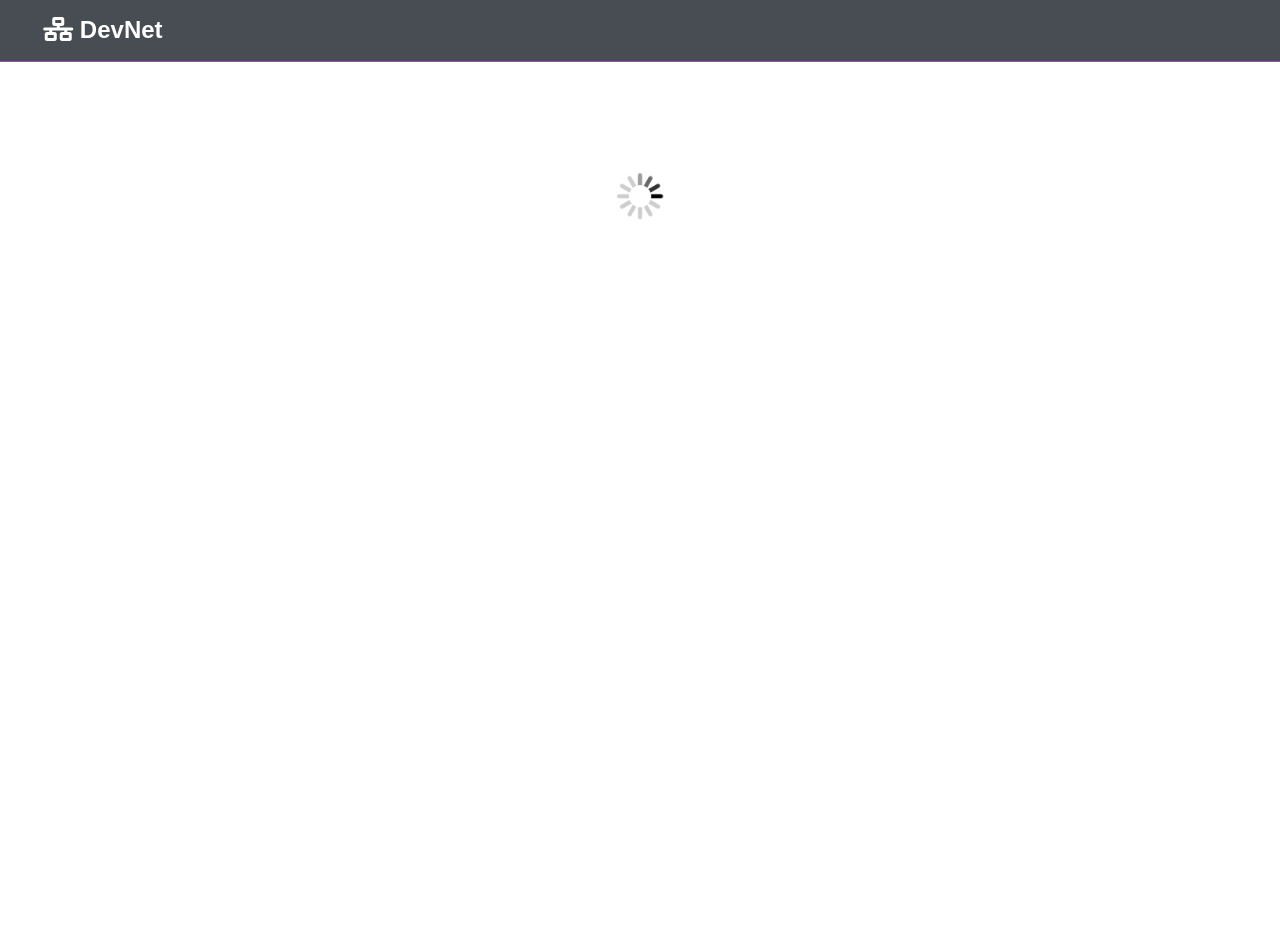
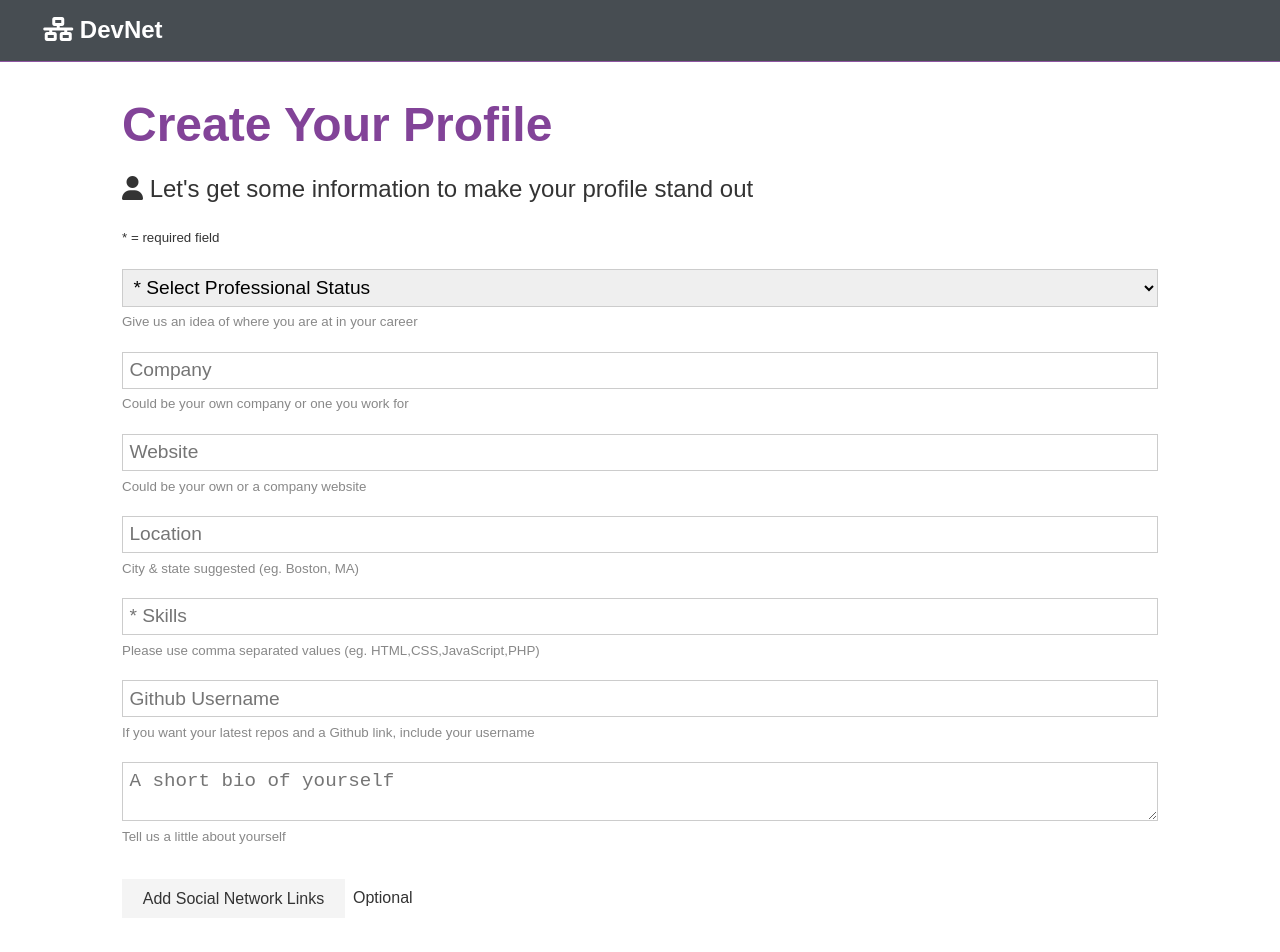
Before and after one commit to haseebk/dev-net, a React (Create React App) app in the folder client/: page /create-profile in a window 1280 px wide. Shown: the top 952 px of the page. Before the commit the page ends 800 px from the top, so only its background shows below. Built offline with nearby package versions, Linux system fonts and the light colour scheme.

Commit message:
implementing create-profile form

```diff
--- a/client/src/components/profile-forms/CreateProfile.js
+++ b/client/src/components/profile-forms/CreateProfile.js
@@ -18,6 +18,8 @@ const CreateProfile = (props) => {
     instagram: "",
   });
 
+  const [displaySocialInputs, toggleSocialInputs] = useState(false);
+
   const {
     company,
     website,
@@ -33,6 +35,12 @@ const CreateProfile = (props) => {
     instagram,
   } = formData;
 
+  const onChange = (e) =>
+    setFormData({
+      ...formData,
+      [e.target.name]: e.target.value,
+    });
+
   return (
     <Fragment>
       <h1 className="large text-primary">Create Your Profile</h1>
@@ -43,7 +51,7 @@ const CreateProfile = (props) => {
       <small>* = required field</small>
       <form className="form">
         <div className="form-group">
-          <select name="status">
+          <select name="status" value={status} onChange={(e) => onChange(e)}>
             <option value="0">* Select Professional Status</option>
             <option value="Developer">Developer</option>
             <option value="Junior Developer">Junior Developer</option>
@@ -59,25 +67,49 @@ const CreateProfile = (props) => {
           </small>
         </div>
         <div className="form-group">
-          <input type="text" placeholder="Company" name="company" />
+          <input
+            type="text"
+            value={company}
+            onChange={(e) => onChange(e)}
+            placeholder="Company"
+            name="company"
+          />
           <small className="form-text">
             Could be your own company or one you work for
           </small>
         </div>
         <div className="form-group">
-          <input type="text" placeholder="Website" name="website" />
+          <input
+            type="text"
+            placeholder="Website"
+            value={website}
+            onChange={(e) => onChange(e)}
+            name="website"
+          />
           <small className="form-text">
             Could be your own or a company website
           </small>
         </div>
         <div className="form-group">
-          <input type="text" placeholder="Location" name="location" />
+          <input
+            type="text"
+            placeholder="Location"
+            name="location"
+            value={location}
+            onChange={(e) => onChange(e)}
+          />
           <small className="form-text">
             City & state suggested (eg. Boston, MA)
           </small>
         </div>
         <div className="form-group">
-          <input type="text" placeholder="* Skills" name="skills" />
+          <input
+            type="text"
+            placeholder="* Skills"
+            value={skills}
+            onChange={(e) => onChange(e)}
+            name="skills"
+          />
           <small className="form-text">
             Please use comma separated values (eg. HTML,CSS,JavaScript,PHP)
           </small>
@@ -86,7 +118,9 @@ const CreateProfile = (props) => {
           <input
             type="text"
             placeholder="Github Username"
-            name="githubusername"
+            value={github}
+            onChange={(e) => onChange(e)}
+            name="github"
           />
           <small className="form-text">
             If you want your latest repos and a Github link, include your
@@ -94,41 +128,82 @@ const CreateProfile = (props) => {
           </small>
         </div>
         <div className="form-group">
-          <textarea placeholder="A short bio of yourself" name="bio"></textarea>
+          <textarea
+            placeholder="A short bio of yourself"
+            value={bio}
+            onChange={(e) => onChange(e)}
+            name="bio"
+          ></textarea>
           <small className="form-text">Tell us a little about yourself</small>
         </div>
 
         <div className="my-2">
-          <button type="button" className="btn btn-light">
+          <button
+            onClick={() => toggleSocialInputs(!displaySocialInputs)}
+            type="button"
+            className="btn btn-light"
+          >
             Add Social Network Links
           </button>
           <span>Optional</span>
         </div>
 
+        {displaySocialInputs && (
+          <Fragment>
+            {" "}
             <div className="form-group social-input">
               <i className="fab fa-twitter fa-2x"></i>
-          <input type="text" placeholder="Twitter URL" name="twitter" />
+              <input
+                type="text"
+                placeholder="Twitter URL"
+                value={twitter}
+                onChange={(e) => onChange(e)}
+                name="twitter"
+              />
             </div>
-
             <div className="form-group social-input">
               <i className="fab fa-facebook fa-2x"></i>
-          <input type="text" placeholder="Facebook URL" name="facebook" />
+              <input
+                type="text"
+                placeholder="Facebook URL"
+                value={status}
+                onChange={(e) => onChange(e)}
+                name="facebook"
+              />
             </div>
-
             <div className="form-group social-input">
               <i className="fab fa-youtube fa-2x"></i>
-          <input type="text" placeholder="YouTube URL" name="youtube" />
+              <input
+                type="text"
+                placeholder="YouTube URL"
+                value={youtube}
+                onChange={(e) => onChange(e)}
+                name="youtube"
+              />
             </div>
-
             <div className="form-group social-input">
               <i className="fab fa-linkedin fa-2x"></i>
-          <input type="text" placeholder="Linkedin URL" name="linkedin" />
+              <input
+                type="text"
+                placeholder="Linkedin URL"
+                value={linkedin}
+                onChange={(e) => onChange(e)}
+                name="linkedin"
+              />
             </div>
-
             <div className="form-group social-input">
               <i className="fab fa-instagram fa-2x"></i>
-          <input type="text" placeholder="Instagram URL" name="instagram" />
+              <input
+                type="text"
+                placeholder="Instagram URL"
+                value={instagram}
+                onChange={(e) => onChange(e)}
+                name="instagram"
+              />
             </div>
+          </Fragment>
+        )}
+
         <input type="submit" className="btn btn-primary my-1" />
         <a className="btn btn-light my-1" href="dashboard.html">
           Go Back
--- a/client/src/components/routing/PrivateRoute.js
+++ b/client/src/components/routing/PrivateRoute.js
@@ -4,32 +4,32 @@ import { connect } from "react-redux";
 import { Route, Redirect } from "react-router-dom";
 import Spinner from "../layout/Spinner";
 
-const PrivateRoute = ({
-  component: Component,
-  auth: { isAuthenticated, loading },
-  ...rest
-}) => (
-  <Route
-    {...rest}
-    render={(props) =>
-      loading ? (
-        <Spinner />
-      ) : isAuthenticated ? (
-        <Component {...props} />
-      ) : (
-        <Redirect to="/login" />
-      )
-    }
-  />
-);
+// const PrivateRoute = ({
+//   component: Component,
+//   auth: { isAuthenticated, loading },
+//   ...rest
+// }) => (
+//   <Route
+//     {...rest}
+//     render={(props) =>
+//       loading ? (
+//         <Spinner />
+//       ) : isAuthenticated ? (
+//         <Component {...props} />
+//       ) : (
+//         <Redirect to="/login" />
+//       )
+//     }
+//   />
+// );
 
-// const PrivateRoute = (props) => {
-//   if (!props.auth.isAuthenticated && !props.auth.loading) {
-//     return <Redirect to="/login" />;
-//   } else {
-//     return <Route exact path={props.path} component={props.component} />;
-//   }
-// };
+const PrivateRoute = (props) => {
+  if (!props.auth.isAuthenticated && !props.auth.loading) {
+    return <Redirect to="/login" />;
+  } else {
+    return <Route exact path={props.path} component={props.component} />;
+  }
+};
 
 PrivateRoute.propTypes = { auth: PropTypes.object.isRequired };
 
```
Lines whose indentation alone changed are shown as unchanged.
